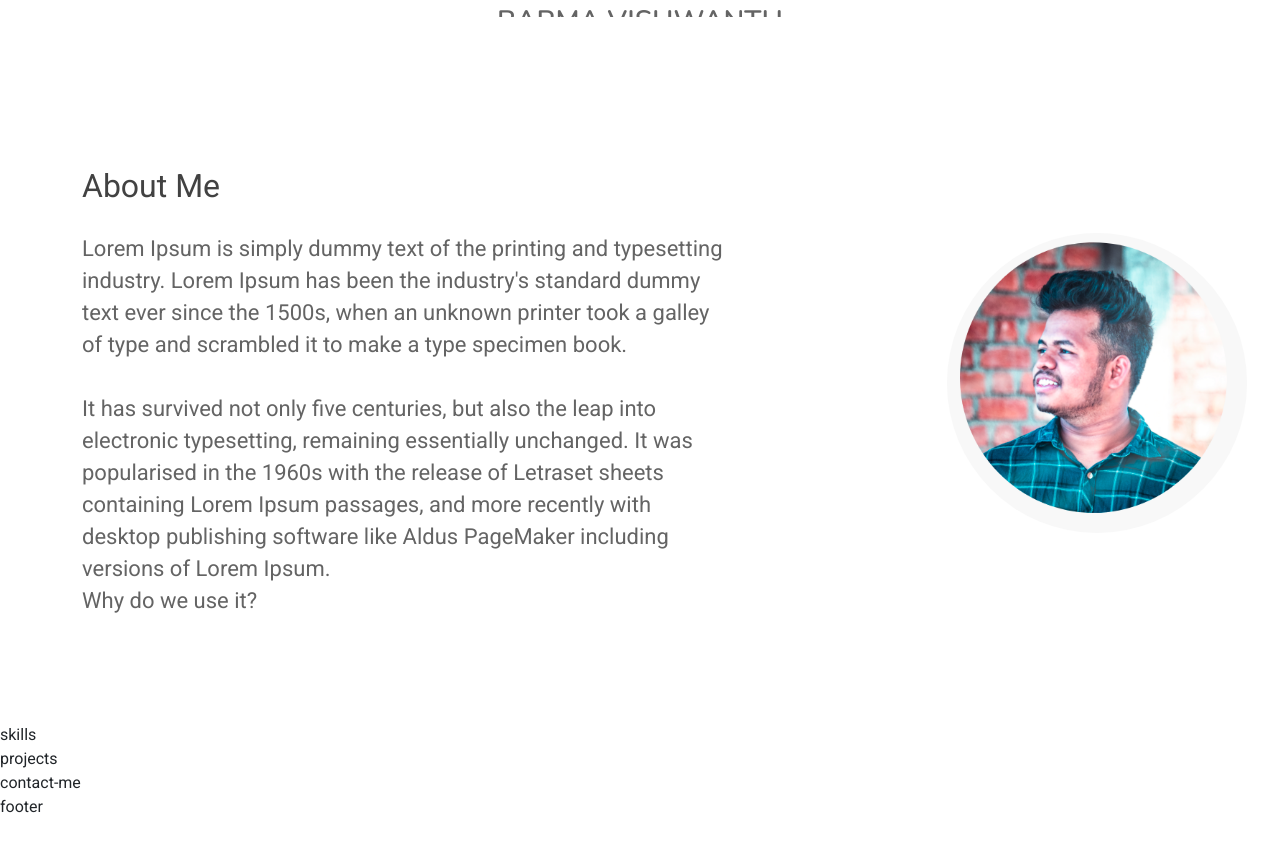
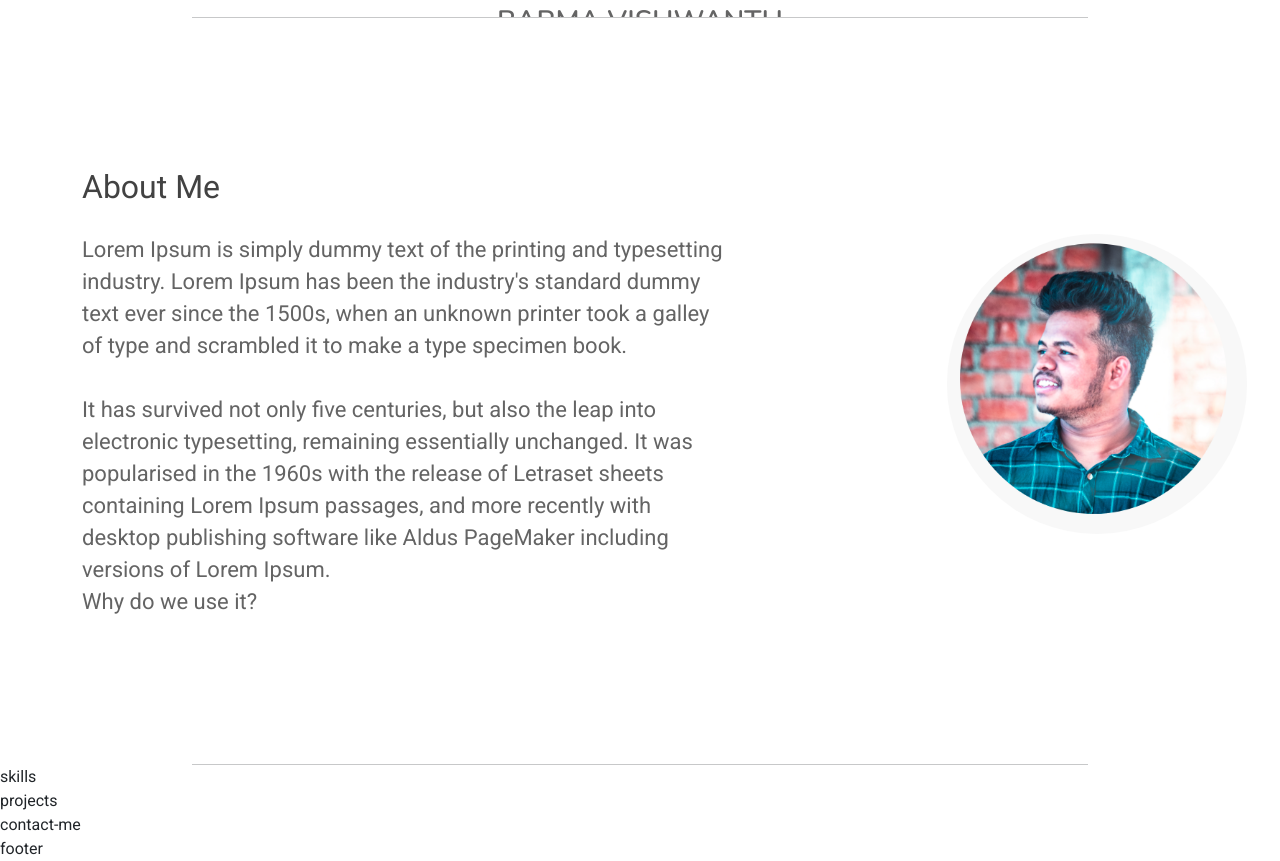
Before and after one commit to VishwanthBarma/Portfolio, a plain HTML site: page Files/index.html in a window 1280 px wide. Shown: the part 783-1644 px from the top of the page. Before the commit the page ends 1602 px from the top, so only its background shows below. Drawn offline with nearby package versions, Linux system fonts and the light colour scheme; a web font is replaced by a local one.

Commit message:
updated about me section

```diff
--- a/Files/css/style.css
+++ b/Files/css/style.css
@@ -161,6 +161,7 @@ p {
 
 .about-me .container {
     margin-top: 150px;
+    margin-bottom: 130px;
 }
 
 /*
--- a/Files/index.html
+++ b/Files/index.html
@@ -78,7 +78,7 @@
 
       </header>
       </section>
-
+      <hr style="width: 70%;text-align: center; margin: 0 auto;">
       <!-- About Me Section -->
       <section class="about-me">
         <div class="container">
@@ -102,6 +102,9 @@
         </div>
       </section>
 
+      <hr style="width: 70%;text-align: center; margin: 0 auto;">
+
+
       <section class="skills">
         skills
       </section>
```
